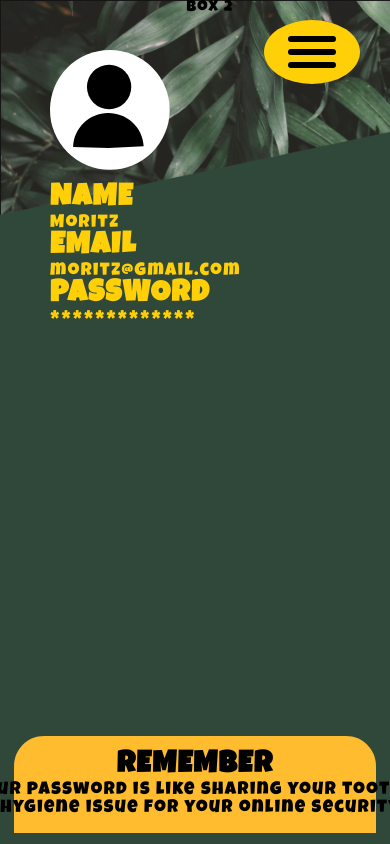
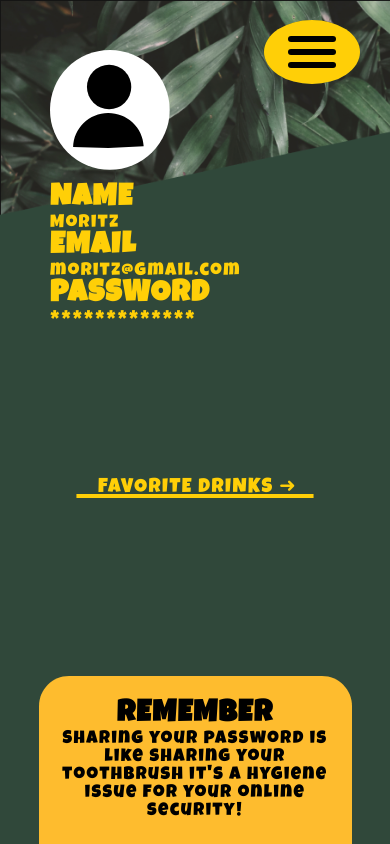
Before and after one commit to noahbenz/junglebar-app, an Angular app in the folder junglebar/: page /profile in a window 390 px wide. Built offline with nearby package versions, Linux system fonts and the light colour scheme.

Commit message:
feat: responsive

```diff
--- a/junglebar/src/app/components/profile/profile.component.html
+++ b/junglebar/src/app/components/profile/profile.component.html
@@ -11,7 +11,9 @@
         <h3>PASSWORD</h3>
         <p>*************</p>
     </div>
-    <div class="profile-box favorite-drinks">Box 2</div>
+    <div class="profile-box favorite-drinks">
+        <a>&nbsp;&nbsp;&nbsp;&nbsp;FAVORITE DRINKS &#10140;&nbsp;&nbsp;&nbsp;</a>
+    </div>
     <div class="profile-box navbar-profile">
         <app-navbar></app-navbar>
     </div>
--- a/junglebar/src/app/components/profile/profile.component.scss
+++ b/junglebar/src/app/components/profile/profile.component.scss
@@ -8,29 +8,50 @@
 }
 
 .profile-box {
-    height: calc(100vh - 100px);
+    height: 100vh;
 }
 
 .profile-data {
     display: flex;
     flex-direction: column;
-    margin-left: 50px;
-    margin-top: 50px;
+    justify-content: center;
     color: var(--yellow);
     width: 35%;
 
     img {
         width: 120px;
+        margin-left: 50px;
+    }
+
+    h3, p {
+        margin-left: 50px;
     }
 }
 
 .favorite-drinks {
     width: 30%;
+    display: flex;
+    align-items: end;
+    justify-content: center;
+
+    a {
+        font-size: 25px;
+        color: var(--yellow);
+        cursor: pointer;
+        text-decoration: underline 4px;
+        margin-bottom: 200px;
+        transition: 0.4s ease-out;
+        &:hover{
+            transition: 0.4s ease;
+            color: #796000;
+            cursor: pointer;
+        }
+    }
 }
 
 .navbar-profile {
     height: 100vh;
-    width: calc(35% - 50px);
+    width: 35%;
     display: flex;
     justify-content: flex-end;
     align-items: center;
@@ -42,7 +63,7 @@
     justify-content: center;
     flex-direction: column;
     width: 100%;
-    height: 120px;
+    height: 125px;
     position: fixed;
     background-image: url(../../../assets/svg/remember-quote-bg.svg);
     text-align: center;
@@ -73,12 +94,43 @@
     }
 
     .text-quote {
-        width: 620px !important;
+        width: 610px !important;
+    }
+
+    .profile-container {
+        flex-direction: row;
+    }
+
+    .profile-data {
+        width: 100%;
+        margin-top: 50px;
+        height: fit-content;
+    }
+
+    .favorite-drinks {
+        width: 100%;
+        height: fit-content;
     }
 }
 
 @media (max-width: 650px) {
     .remember-quote {
         background-image: url(../../../assets/svg/remember-quote-bg-phone.svg);
+        height: 152px;
+    }
+
+    .text-quote {
+        width: 410px !important;
     }
 }
+
+@media (max-width: 450px) {
+    .remember-quote {
+        background-image: url(../../../assets/svg/remember-quote-bg-smallphone.svg);
+        height: 168px;
+    }
+
+    .text-quote {
+        width: 300px !important;
+    }
+}
```
Also changed, not shown: junglebar/src/assets/svg/remember-quote-bg-phone.svg, junglebar/src/assets/svg/remember-quote-bg-smallphone.svg (added).
